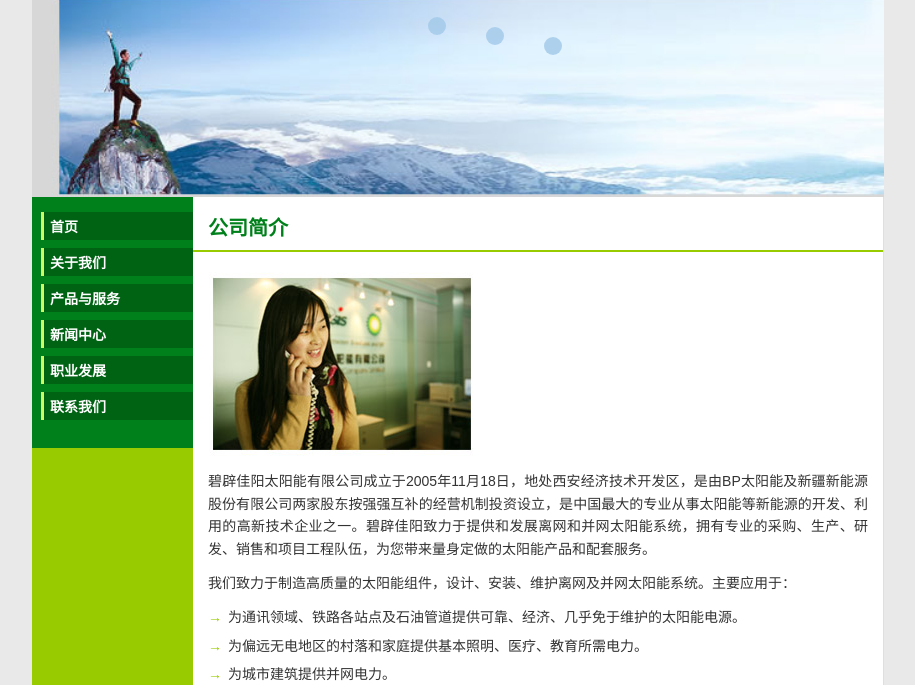
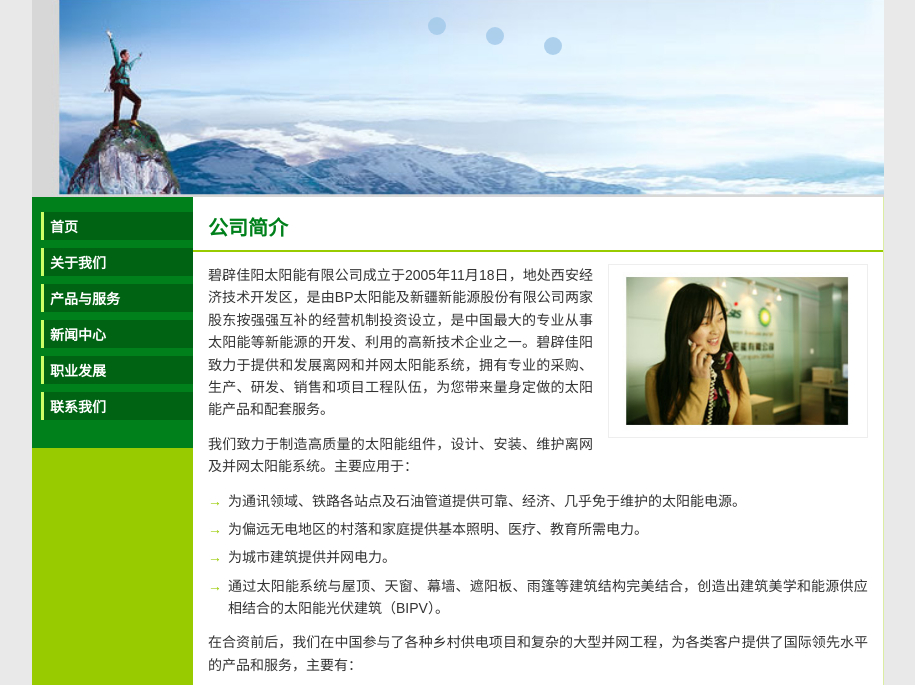
Before and after one commit to weandwin/sunasis, a plain HTML site: page index.html in a window 1280 px wide. Shown: the part 87-772 px from the top of the page, without its empty margins (182-1097 px from the left). Drawn offline with Linux system fonts and the light colour scheme.

Commit message:
Update index.html

```diff
--- a/index.html
+++ b/index.html
@@ -181,7 +181,7 @@
     <div id="content">
         <h2>公司简介</h2>
 
-        <img src="people.jpg" alt="公司">
+        <img class="pic" src="people.jpg" alt="公司图片">
         <p>碧辟佳阳太阳能有限公司成立于2005年11月18日，地处西安经济技术开发区，是由BP太阳能及新疆新能源股份有限公司两家股东按强强互补的经营机制投资设立，是中国最大的专业从事太阳能等新能源的开发、利用的高新技术企业之一。碧辟佳阳致力于提供和发展离网和并网太阳能系统，拥有专业的采购、生产、研发、销售和项目工程队伍，为您带来量身定做的太阳能产品和配套服务。</p>
 
         <p>我们致力于制造高质量的太阳能组件，设计、安装、维护离网及并网太阳能系统。主要应用于：</p>
```
